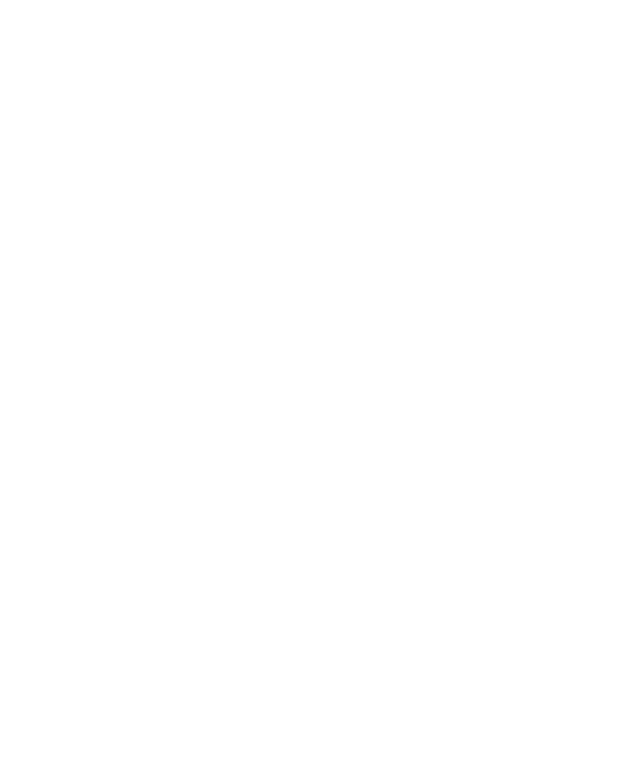
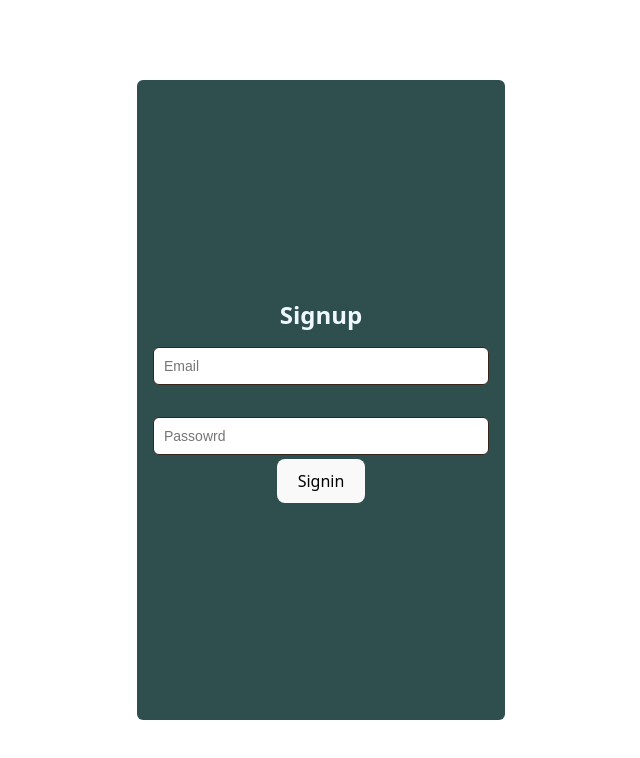
Before and after one commit to hardik2005p/gmeet-clone, a React app in the folder frontend/: page /signup in a window 1280 px wide. Before the commit this address had no page. Shown: the top 758 px of the page, without its empty margins (319-959 px from the left). Built offline with nearby package versions, Linux system fonts and the light colour scheme; the HTML template or start-up script is replaced by a standard one.

Commit message:
signup-page

```diff
--- a/frontend/src/App.jsx
+++ b/frontend/src/App.jsx
@@ -4,6 +4,7 @@
 import './App.css'
 import {BrowserRouter,Routes,Route,useNavigate} from 'react-router-dom'
 import { Login_email } from './components/login'
+import { Signup_email } from './components/signup'
 function Health(){
     return (
       <div>
@@ -21,6 +22,7 @@
         <BrowserRouter>
           <Routes>
             <Route path="/login" element={<Login_email></Login_email>}></Route>
+            <Route path="/signup" element={<Signup_email></Signup_email>}></Route>
 
           </Routes>
         </BrowserRouter>
--- a/frontend/src/components/login.jsx
+++ b/frontend/src/components/login.jsx
@@ -27,12 +27,13 @@
         alert(data);
         return;
       }
+      alert(data);
 
       // store token
       localStorage.setItem("token", data);
 
       // navigate after success
-      navigate("/");
+      navigate("/Room");
     } catch (error) {
       console.error(error);
       alert("Login failed");
--- a/frontend/src/components/signup.jsx
+++ b/frontend/src/components/signup.jsx
@@ -1,19 +1,54 @@
 import { useState } from 'react'
 import './login.css'
+import { useNavigate } from 'react-router-dom';
 
 
-export function Login_email(){
+export function Signup_email(){
     const [Email,setEmail]=useState("");
     const [Password,setPassowrd]=useState("");
 
+    const navigate=useNavigate();
+    async function signupHandle() {
+        try{
+            const response=await fetch("http://localhost:3000/auth/signup",{
+                method:"POST",
+                headers:{
+                    "Content-Type":"application/json"
+                },
+                body: JSON.stringify({
+                    email:Email,
+                    password:Password
+                })
 
+
+
+            })
+            const data=await response.text();
+
+            if(!response.ok)
+            {
+                alert(data);
+                return ;
+
+            }
+            alert(data);
+            navigate("/Room")
+        }
+        catch(e){
+            console.log(e);
+        }
+
+
+
+    }
     return(
     <div>
         <div className='login-page'>
             <div className='login-card'>
-             <h2 >Login</h2>
-             <input  placeholder='Email' onChange={(e)=>setEmail(e.target.value)}></input> <br></br>
-             <input placeholder='Passowrd' onChange={(e)=>setPassowrd(e.target.value)}></input>
+             <h2 >Signup</h2>
+             <input type='email' placeholder='Email' onChange={(e)=>setEmail(e.target.value)}></input> <br></br>
+             <input  placeholder='Passowrd' onChange={(e)=>setPassowrd(e.target.value)}></input>
+             <button onClick={signupHandle}>Signin</button>
 
             </div>
         </div>
```
Also changed, not shown: 1 other file (tests, documents, lock files or other folders).
